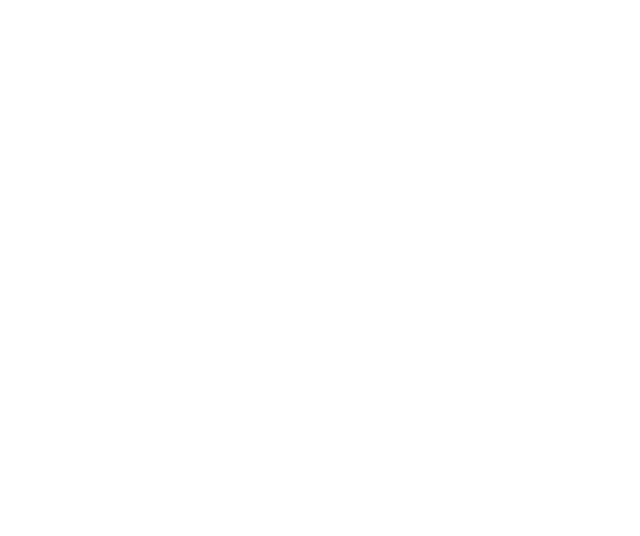
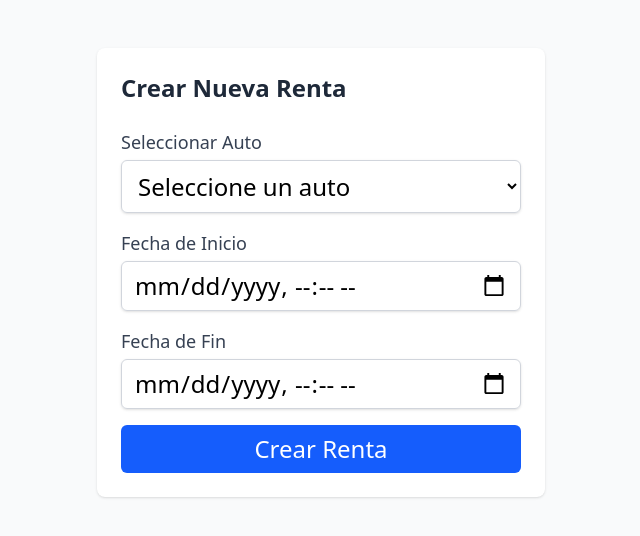
Before and after one commit to francoleon42/car-rental-front, a React (Vite) app: page /cliente/crear-renta in a window 1280 px wide. Before the commit this address had no page. Shown: the top 536 px of the page, without its empty margins (319-959 px from the left). Built offline with nearby package versions, Linux system fonts and the light colour scheme.

Commit message:
add vista crear renta

```diff
--- /dev/null
+++ b/src/pages/rolCliente/crearCliente/CrearRenta.jsx
@@ -0,0 +1,47 @@
+import { useState } from 'react';
+import CarDropdown from './components/CarDropdown';
+import DateInput from './components/DateInput';
+
+const CreateRenta = () => {
+  const [selectedCar, setSelectedCar] = useState(null);
+  const [startDate, setStartDate] = useState('');
+  const [endDate, setEndDate] = useState('');
+
+  const handleSubmit = (e) => {
+    e.preventDefault();
+    const rentaData = {
+      idCarARentar: selectedCar,
+      startingDate: new Date(startDate).toISOString(),
+      dueDate: new Date(endDate).toISOString()
+    };
+    console.log('Renta creada:', rentaData);
+    // Aquí iría la lógica para enviar los datos al backend
+  };
+
+  return (
+    <div className="min-h-screen bg-gray-50 py-12 px-4 sm:px-6 lg:px-8">
+      <div className="max-w-md mx-auto bg-white rounded-lg shadow-sm p-6">
+        <h2 className="text-2xl font-bold text-gray-800 mb-6">Crear Nueva Renta</h2>
+        <form onSubmit={handleSubmit} className="space-y-4">
+          <CarDropdown onSelect={setSelectedCar} />
+          <DateInput
+            label="Fecha de Inicio"
+            onChange={(e) => setStartDate(e.target.value)}
+          />
+          <DateInput
+            label="Fecha de Fin"
+            onChange={(e) => setEndDate(e.target.value)}
+          />
+          <button
+            type="submit"
+            className="w-full bg-blue-600 text-white py-2 px-4 rounded-md hover:bg-blue-700 transition-colors"
+          >
+            Crear Renta
+          </button>
+        </form>
+      </div>
+    </div>
+  );
+};
+
+export default CreateRenta;
--- /dev/null
+++ b/src/pages/rolCliente/crearCliente/components/CarDropdown.jsx
@@ -0,0 +1,29 @@
+// obtener todos los cars disponibles 	GET {{baseUrl}}/cars
+
+const cars = [
+    { id: 1, model: 'Toyota Corolla', year: 2023 },
+    { id: 2, model: 'Honda Civic', year: 2024 },
+    { id: 3, model: 'Ford Mustang', year: 2022 },
+  ];
+
+  const CarDropdown = ({ onSelect }) => {
+    return (
+      <div className="space-y-1">
+        <label className="block text-sm font-medium text-gray-700">Seleccionar Auto</label>
+        <select
+          onChange={(e) => onSelect(Number(e.target.value))}
+          className="w-full px-3 py-2 border border-gray-300 rounded-md shadow-sm focus:outline-none focus:ring-2 focus:ring-blue-500"
+          required
+        >
+          <option value="">Seleccione un auto</option>
+          {cars.map((car) => (
+            <option key={car.id} value={car.id}>
+              {car.model} ({car.year})
+            </option>
+          ))}
+        </select>
+      </div>
+    );
+  };
+
+  export default CarDropdown;
--- /dev/null
+++ b/src/pages/rolCliente/crearCliente/components/DateInput.jsx
@@ -0,0 +1,15 @@
+const DateInput = ({ label, onChange }) => {
+    return (
+      <div className="space-y-1">
+        <label className="block text-sm font-medium text-gray-700">{label}</label>
+        <input
+          type="datetime-local"
+          onChange={onChange}
+          className="w-full px-3 py-2 border border-gray-300 rounded-md shadow-sm focus:outline-none focus:ring-2 focus:ring-blue-500"
+          required
+        />
+      </div>
+    );
+  };
+
+  export default DateInput;
--- a/src/routes/routes.jsx
+++ b/src/routes/routes.jsx
@@ -3,6 +3,7 @@
 import AuthPage from "../pages/auth/AuthPage";
 import ProfilePage from "../pages/profile/ProfilePage";
 import MenuPage from "../pages/menu/MenuPage";
+import CreateRenta from "../pages/rolCliente/crearCliente/CrearRenta";
 
 
 export const MyRoutes = () => {
@@ -12,6 +13,8 @@
         <Route path="/" element={<AuthPage />} />
         <Route path="/profile" element={<ProfilePage />} />
         <Route path="/menu" element={<MenuPage />} />
+        <Route path="/cliente/crear-renta" element={<CreateRenta />} />
+
       </Routes>
     </Router>
   );
```
